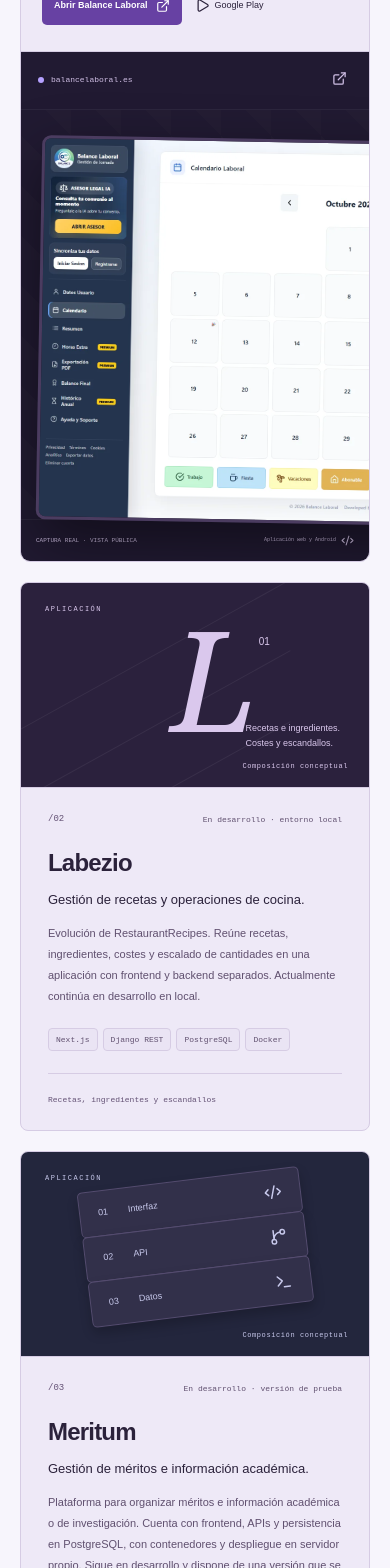
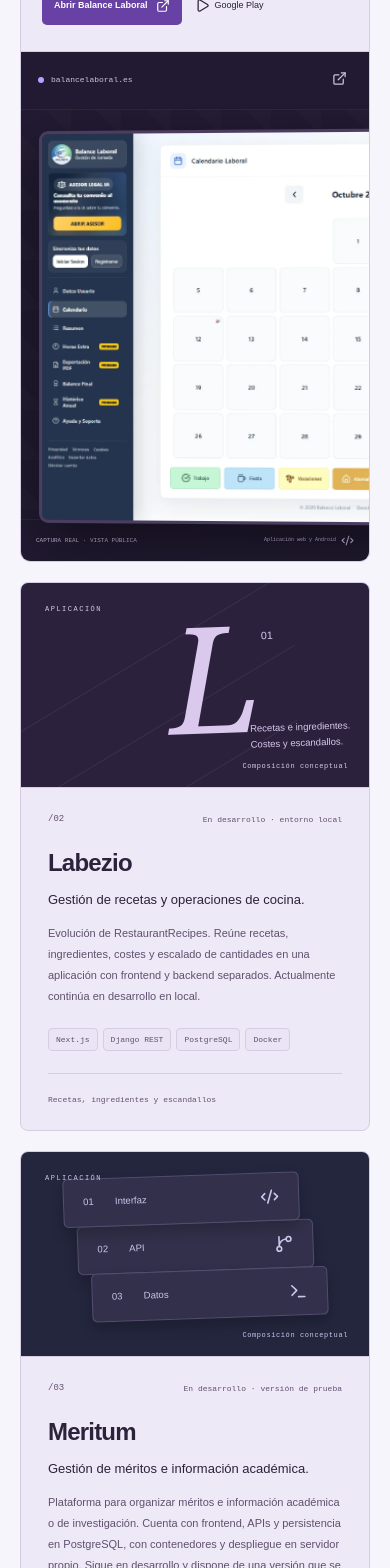
Before and after one commit to Urtxe/portfolio, a React (Vite) app: page / in a window 390 px wide. Shown: the part 1760-3328 px from the top of the page. Built offline with nearby package versions, Linux system fonts and the light colour scheme; a web font is replaced by a local one.

Commit message:
Animate project previews on mobile scroll

```diff
--- a/src/App.tsx
+++ b/src/App.tsx
@@ -226,6 +226,20 @@ function App() {
       media.removeEventListener("change", syncTheme);
       observer.disconnect();
     };
+  }, []);
+  useEffect(() => {
+    const observer = new IntersectionObserver(
+      (entries) => {
+        entries.forEach((entry) => {
+          entry.target.classList.toggle("is-in-view", entry.isIntersecting);
+        });
+      },
+      { rootMargin: "-10% 0px -15% 0px", threshold: 0.35 },
+    );
+    document
+      .querySelectorAll(".project-art, .screenshot-scene")
+      .forEach((preview) => observer.observe(preview));
+    return () => observer.disconnect();
   }, []);
   useEffect(() => {
     if (!copyStatus) return;
--- a/src/styles.css
+++ b/src/styles.css
@@ -1006,6 +1006,23 @@ ul {
   .featured-project:focus-within .balance-screenshot {
     transform: perspective(1400px) rotateY(-3deg) rotateZ(0deg) scale(1.02);
   }
+  @media (max-width: 640px), (hover: none) {
+    .project-art.is-in-view::after {
+      transform: translateX(130%);
+    }
+    .project-art.is-in-view > div {
+      transform: scale(1.06) rotate(-2deg);
+    }
+    .project-art.is-in-view .layers-art > span:first-child {
+      transform: translateX(-12px);
+    }
+    .project-art.is-in-view .layers-art > span:last-child {
+      transform: translateX(12px);
+    }
+    .screenshot-scene.is-in-view .balance-screenshot {
+      transform: perspective(1400px) rotateY(-3deg) rotateZ(0deg) scale(1.02);
+    }
+  }
   @media (hover: hover) and (pointer: fine) {
     .project-card:hover .project-art::after {
       transform: translateX(130%);
```
